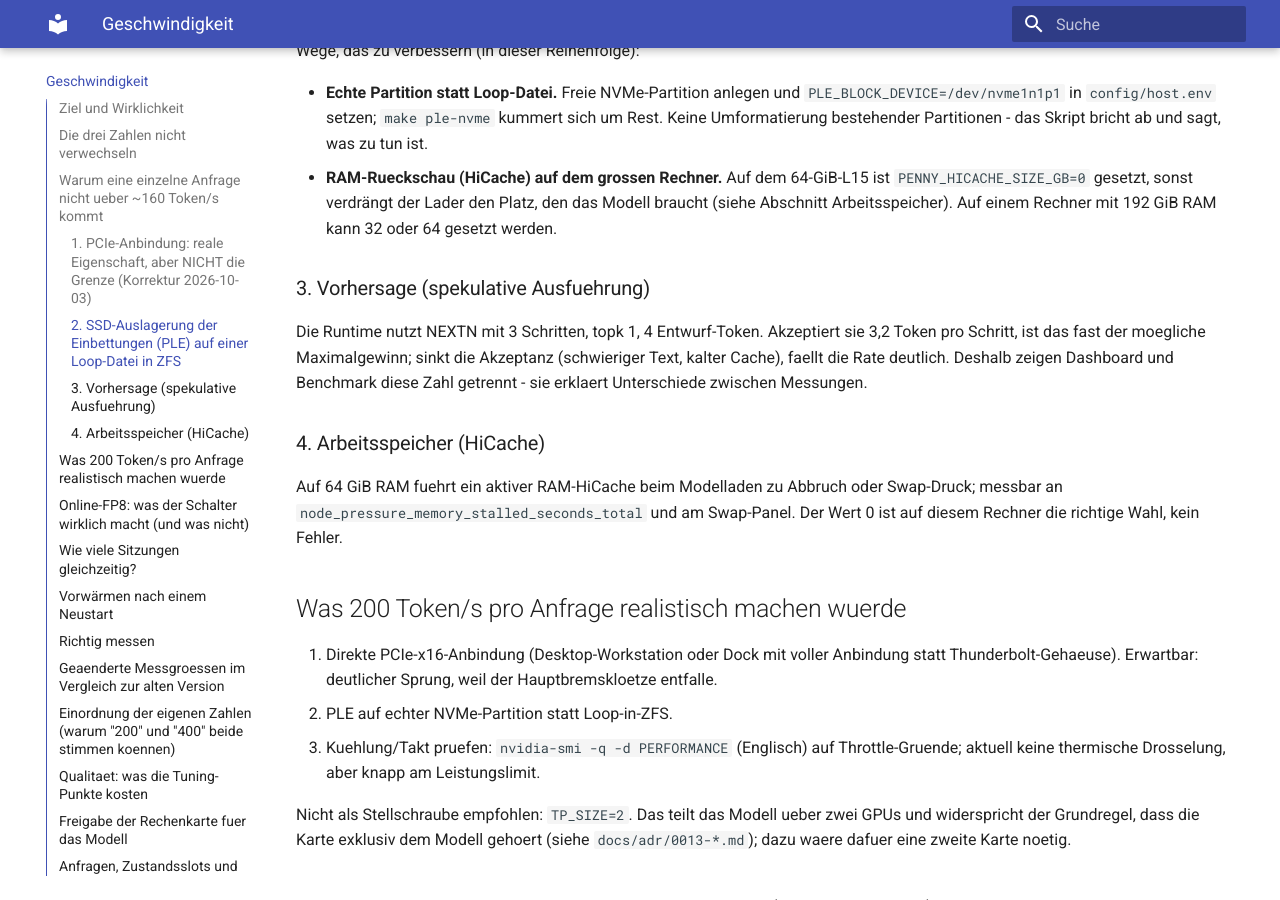
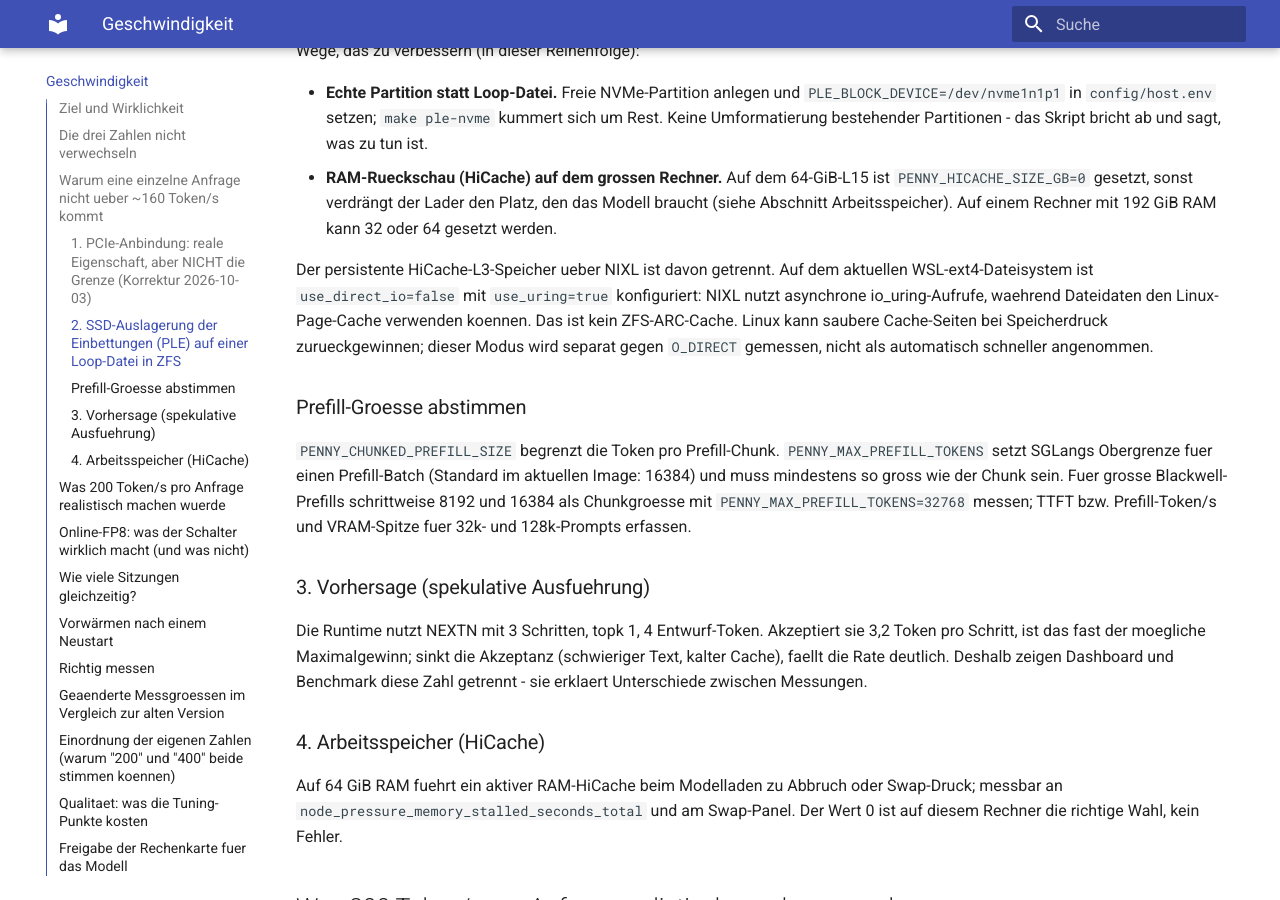
Before and after one commit to thomasdenk79-cyber/llm-infra-setup, an MkDocs documentation site: the page built from docs/performance.md, in a window 1280 px wide and 900 px high, scrolled down 1829 px. Built offline with MkDocs 1.6.1 and Material for MkDocs 9.7.7, drawn with Linux system fonts in a browser that asks for light colours; some of the changed text lies outside the part shown.

````diff
--- a/docs/performance.md
+++ b/docs/performance.md
@@ -88,6 +88,22 @@ Wege, das zu verbessern (in dieser Reihenfolge):
   `PENNY_HICACHE_SIZE_GB=0` gesetzt, sonst verdrängt der Lader den Platz, den
   das Modell braucht (siehe Abschnitt Arbeitsspeicher). Auf einem Rechner mit
   192 GiB RAM kann 32 oder 64 gesetzt werden.
+
+Der persistente HiCache-L3-Speicher ueber NIXL ist davon getrennt. Auf dem
+aktuellen WSL-ext4-Dateisystem ist `use_direct_io=false` mit `use_uring=true`
+konfiguriert: NIXL nutzt asynchrone io_uring-Aufrufe, waehrend Dateidaten den
+Linux-Page-Cache verwenden koennen. Das ist kein ZFS-ARC-Cache. Linux kann
+saubere Cache-Seiten bei Speicherdruck zurueckgewinnen; dieser Modus wird
+separat gegen `O_DIRECT` gemessen, nicht als automatisch schneller angenommen.
+
+### Prefill-Groesse abstimmen
+
+`PENNY_CHUNKED_PREFILL_SIZE` begrenzt die Token pro Prefill-Chunk.
+`PENNY_MAX_PREFILL_TOKENS` setzt SGLangs Obergrenze fuer einen Prefill-Batch
+(Standard im aktuellen Image: 16384) und muss mindestens so gross wie der
+Chunk sein. Fuer grosse Blackwell-Prefills schrittweise 8192 und 16384 als
+Chunkgroesse mit `PENNY_MAX_PREFILL_TOKENS=32768` messen; TTFT bzw.
+Prefill-Token/s und VRAM-Spitze fuer 32k- und 128k-Prompts erfassen.
 
 ### 3. Vorhersage (spekulative Ausfuehrung)
 
@@ -235,6 +251,12 @@ Tabellengroesse und Speicher ein bis zwei Minuten:
 MIN_TOKENS=150 ./scripts/benchmark.sh normal   # bricht bei zu niedrigem Wert ab
 ```
 
+Wenn `~/.config/llm-infra/gateway.env` vorhanden ist, nutzt das Skript
+standardmaessig LiteLLM (`qwen3.8-flash-next`) samt Master-Key. Fuer einen
+direkten Lauf gegen SGLang: `BENCHMARK_BASE_URL=http://127.0.0.1:8001/v1`
+setzen. Die SGLang-Metriken und die konfigurierte GPU werden dabei weiterhin
+direkt am Runtime-Port bzw. anhand ihrer UUID erfasst.
+
 Vorbedingungen fuer eine saubere Zahl:
 
 * keine anderen Anfragen (kein Chatfenster, kein `opencode`),
@@ -329,9 +351,10 @@ Decode batch, #running-req: 1, ... mamba num: 4, mamba usage: 0.17 ...
 
 * `mamba num: 4` bei einer Anfrage = **vier Zustandsplaetze pro Anfrage**.
 * `mamba usage: 0.17` dazu passt auf 24 Plaetze gesamt (`MAX_MAMBA_CACHE_SIZE` = 24).
-* Folge: `MAX_RUNNING_REQUESTS` auf 8 zu setzen bringt nichts, solange die Plaetze
-  bei 24 bleiben (8 x 4 = 32 noetig). Das Startskript bricht in so einem Fall ab,
-  statt teuer zu starten (`PENNY_MAMBA_SLOTS_PER_REQUEST`, Standard 4).
+* Der Launcher leitet `MAX_MAMBA_CACHE_SIZE` nicht aus der Requestzahl ab. Sein
+  Kapazitaets-Guard rechnet konservativ mit 5 Plaetzen je Anfrage; fuer 8 Requests
+  sind daher 40 Plaetze noetig. Zu kleine explizite Werte werden vor dem Start
+  abgewiesen (`PENNY_MAMBA_SLOTS_PER_REQUEST`, Standard 5).
 
 Und weil `--mem-fraction-static` die statische Gesamtgroesse festlegt (98,1 % von
 97.887 MiB, gemessen noch 2262 MiB frei), gilt:
@@ -340,8 +363,9 @@ Und weil `--mem-fraction-static` die statische Gesamtgroesse festlegt (98,1 % vo
 |---|---|
 | `MAX_RUNNING_REQUESTS` | mehr Anfragen, aber ohne mehr Plaetze wirkungslos |
 | `MAX_MAMBA_CACHE_SIZE` | kostet Speicher, `max_total_num_tokens` sinkt |
-| `MAX_TOTAL_TOKENS` | Obergrenze; mehr geht nur, wenn Slots/Graphen weniger kosten |
+| `MAX_TOTAL_TOKENS` | explizite Obergrenze; leer lassen = KV-Kapazitaet automatisch nach GPU-Speicher bestimmen |
 | `PENNY_CUDA_GRAPH_MAX_BS` kleiner | gibt Zeichen-Speicher fuer KV frei |
+| `PENNY_CUDA_GRAPH_BS_DECODE` | zeichnet nur die angegebenen Decode-Batchgroessen statt 1 bis Maximum |
 | `PENNY_ENABLE_MEMORY_SAVER=1` | holt ungenutzten Aktivierungsspeicher zurueck |
 | `mem-fraction-static` hoher | etwas mehr Pool, weniger Reserve fuer Aktivierungen |
 
````
Also changed, not shown: 8 other files.
